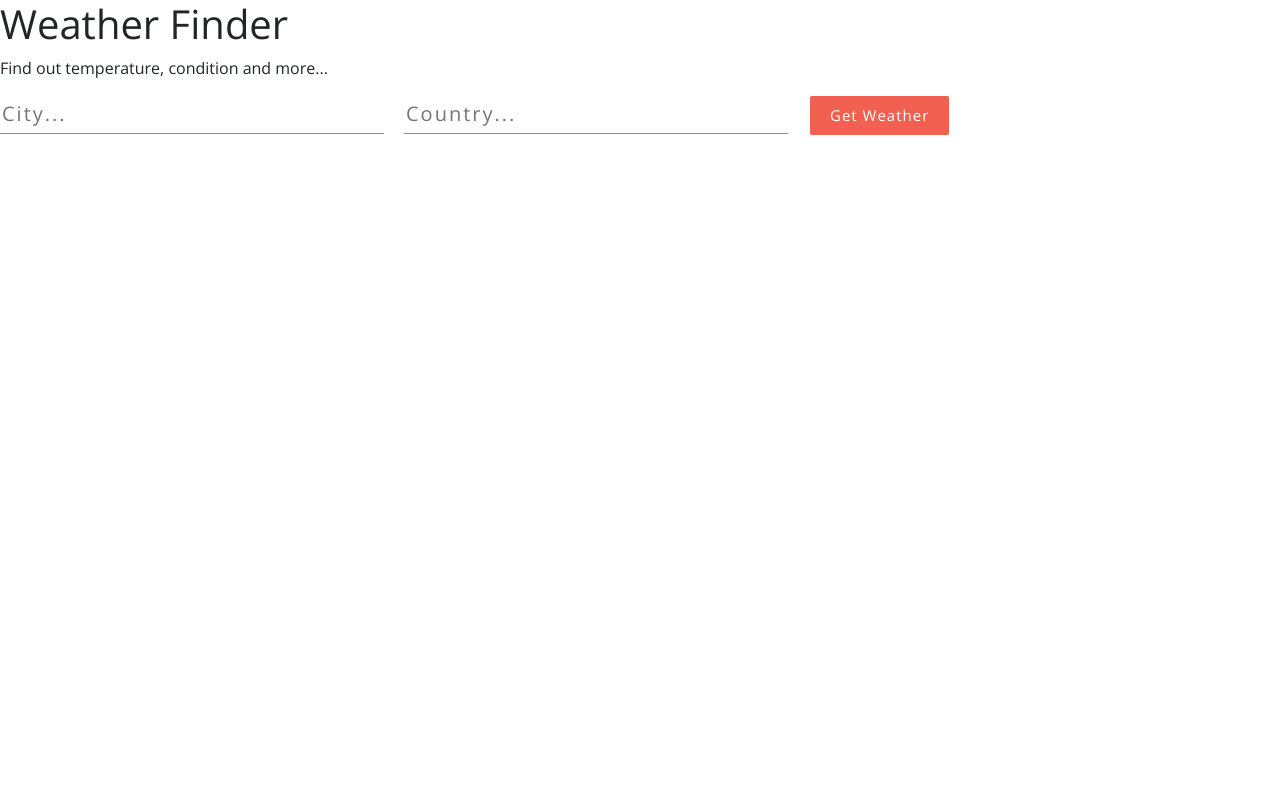
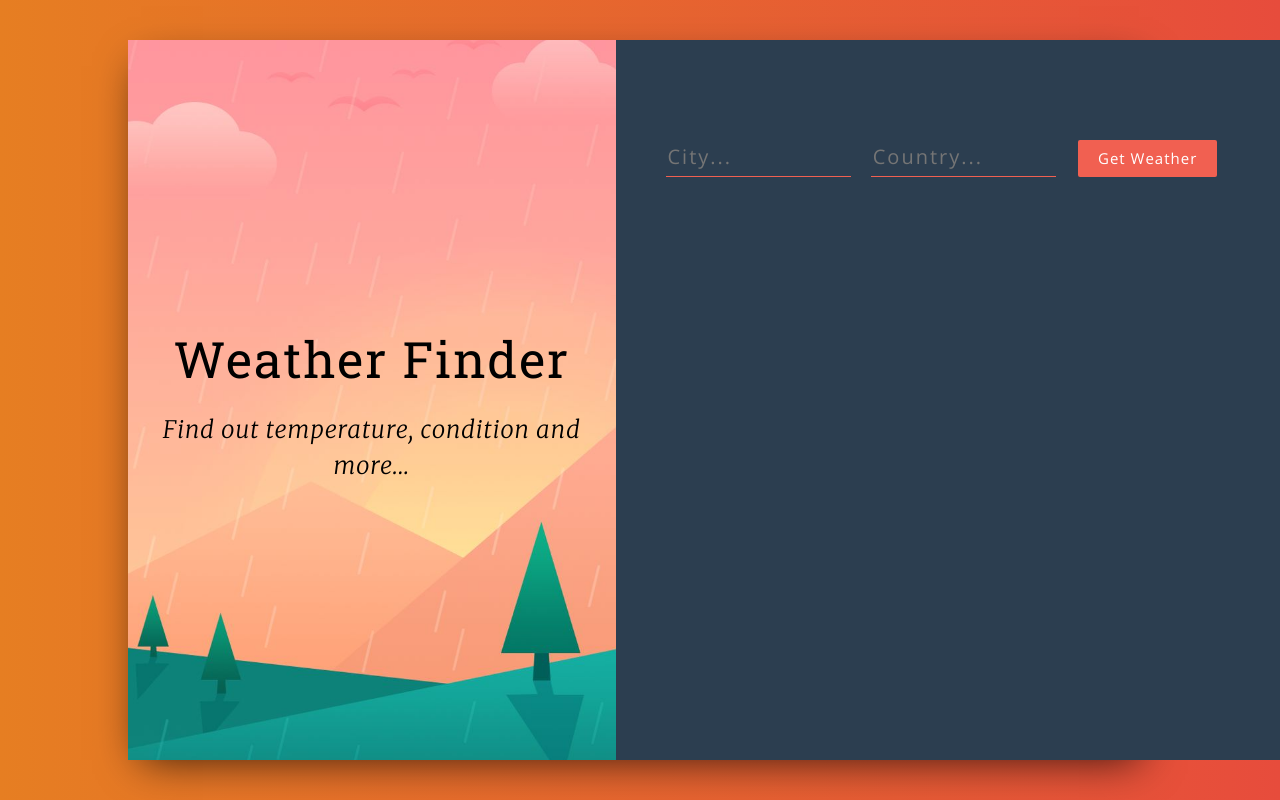
Before and after one commit to balazs-varga/weather-app, a React (Create React App) app: page / in a window 1280 px wide. Built offline with nearby package versions, Linux system fonts and the light colour scheme.

Commit message:
add design to the app

```diff
--- a/package.json
+++ b/package.json
@@ -3,7 +3,7 @@
   "version": "0.1.0",
   "private": true,
   "dependencies": {
-    "bootstrap": "^4.1.3",
+    "bootstrap": "^3.3.7",
     "jquery": "^3.3.1",
     "popper.js": "^1.14.5",
     "react": "^16.6.3",
--- a/src/App.js
+++ b/src/App.js
@@ -45,7 +45,14 @@
   render() {
     return (
       <div>
+        <div className="wrapper">
+          <div className="main">
+            <div className="container">
+              <div className="row">
+                <div className="col-xs-5 title-container">
                   <Titles />
+                </div>
+                <div className="col-xs-7 form-container">
                   <Form getWeather={this.getWeather} />
                   <Weather
                     temperature={this.state.temperature}
@@ -56,6 +63,11 @@
                     error={this.state.error}
                   />
                 </div>
+              </div>
+            </div>
+          </div>
+        </div>
+      </div>
     );
   }
 }
--- a/src/components/Titles.js
+++ b/src/components/Titles.js
@@ -4,8 +4,8 @@
     render () {
         return (
             <div>
-                <h1>Weather Finder</h1>
-                <p>Find out temperature, condition and more...</p>
+                <h1 className="title-container__title">Weather Finder</h1>
+                <h3 className="title-container__subtitle">Find out temperature, condition and more...</h3>
             </div>
         );
     }
--- a/src/components/Weather.js
+++ b/src/components/Weather.js
@@ -1,14 +1,32 @@
 import React from 'react';
 
 class Weather extends React.Component {
+
     render() {
         return (
-            <div>
-                {this.props.city && this.props.country && <p>Location: {this.props.city}, {this.props.country}</p>}
-                {this.props.temperature && <p>Temperature: {this.props.temperature}</p>}
-                {this.props.humidity && <p>Humidity: {this.props.humidity}</p>}
-                {this.props.description && <p>Conditions: {this.props.description}</p>}
-                {this.props.error && <p>{this.props.error}</p>}
+            <div className="weather__info">
+                {
+                    this.props.city && this.props.country && <p className="weather__key">Location:
+                        <span className="weather__value"> {this.props.city}, {this.props.country}</span>
+                    </p>
+                }
+                {
+                    this.props.temperature && <p className="weather__key">Temperature:
+                        <span className="weather__value"> {this.props.temperature}</span>
+                    </p>
+                }
+                {
+                    this.props.humidity && <p className="weather__key">Humidity:
+                        <span className="weather__value"> {this.props.humidity} %</span>
+                    </p>
+                }
+                {
+                    this.props.description && <p className="weather__key">Conditions:
+                        <span className="weather__value"> {this.props.description}</span>
+                    </p>
+                }
+                {
+                    this.props.error && <p className="weather__error">{this.props.error}</p>}
             </div>
         );
     }
```
Also changed, not shown: 1 other file (tests, documents, lock files or other folders). Lines whose indentation alone changed are shown as unchanged.
